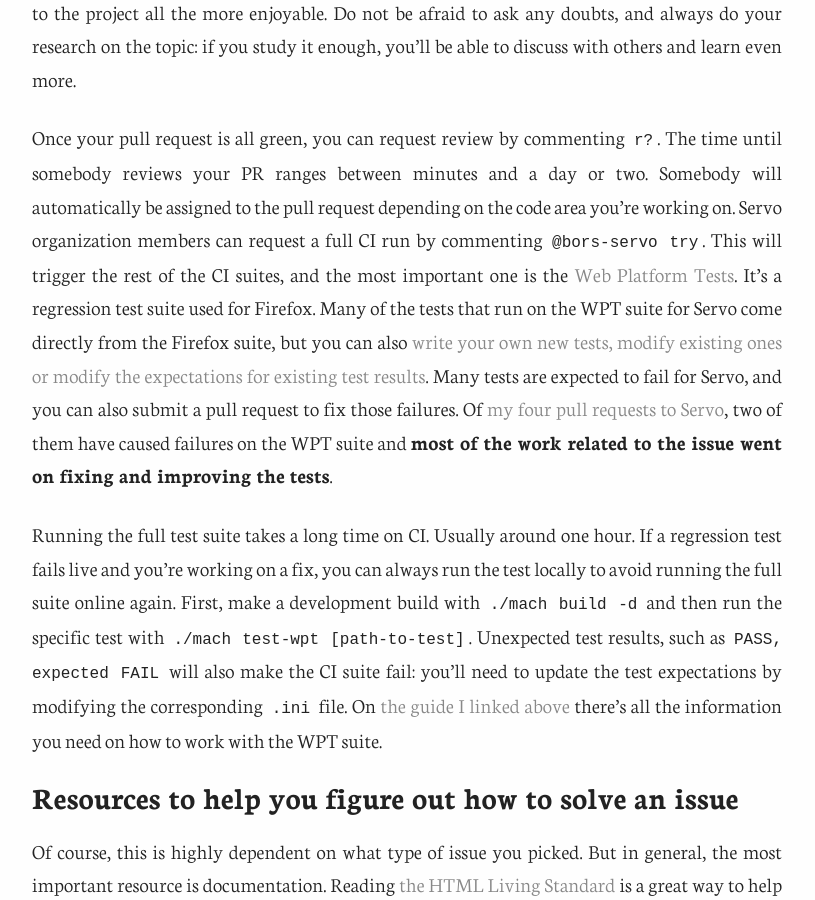
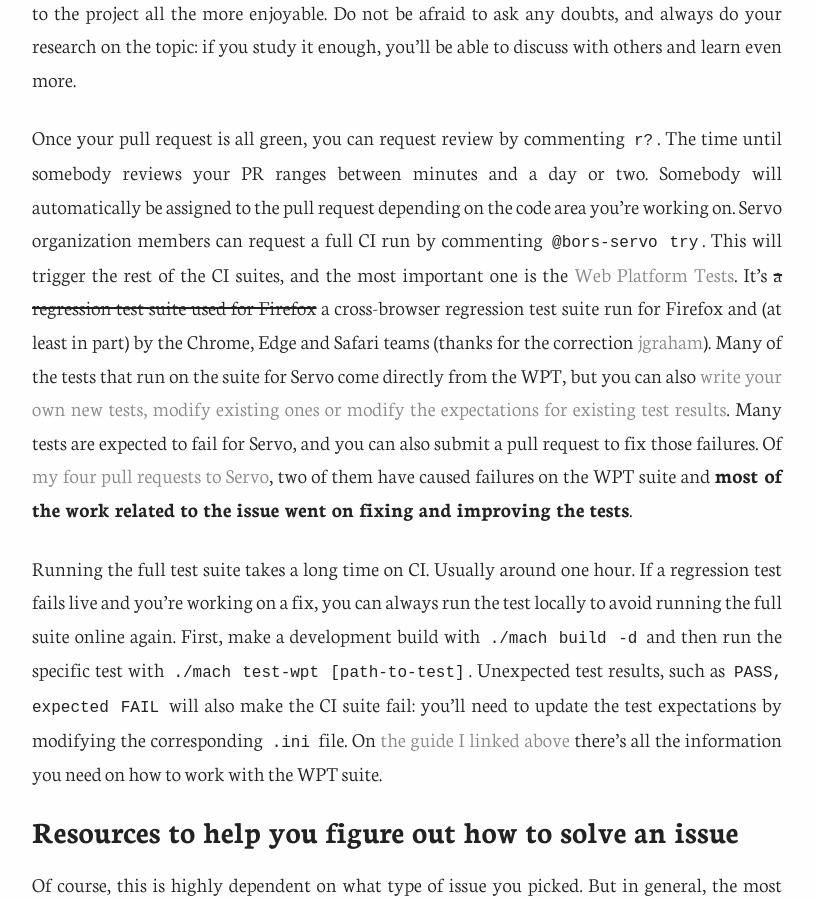
Before and after one commit to fnune/fnune.github.io, a Jekyll site: the page built from _posts/2017-08-12-my-experience-contributing-to-servo.markdown, in a window 1280 px wide and 900 px high, scrolled down 2836 px. Shown: the whole window, without its empty margins (233-1048 px from the left). Built offline with Jekyll 4.4.1, drawn with Linux system fonts in a browser that asks for light colours; comment, search, counter and statistics services are not loaded.

Commit message:
Add correction about the WPT suite

```diff
--- a/_posts/2017-08-12-my-experience-contributing-to-servo.markdown
+++ b/_posts/2017-08-12-my-experience-contributing-to-servo.markdown
@@ -50,7 +50,7 @@ What you need to do to submit a pull request is carefully explained in Servo's [
 
 If needed, you're guaranteed to receive extensive help from the project maintainers. In fact, in some cases, I'm quite sure any of the Servo organization members could have solved the problem I was facing with less effort than it took to help me. [Here's some live proof](https://github.com/servo/servo/pulls?utf8=%E2%9C%93&q=is%3Apr%20author%3Abrainlessdeveloper). The help I receive when working on Servo **makes for an invaluable learning opportunity** and it makes contributing to the project all the more enjoyable. Do not be afraid to ask any doubts, and always do your research on the topic: if you study it enough, you'll be able to discuss with others and learn even more.
 
-Once your pull request is all green, you can request review by commenting `r?`. The time until somebody reviews your PR ranges between minutes and a day or two. Somebody will automatically be assigned to the pull request depending on the code area you're working on. Servo organization members can request a full CI run by commenting `@bors-servo try`. This will trigger the rest of the CI suites, and the most important one is the [Web Platform Tests](https://developer.mozilla.org/en-US/docs/Mozilla/QA/web-platform-tests). It's a regression test suite used for Firefox. Many of the tests that run on the WPT suite for Servo come directly from the Firefox suite, but you can also [write your own new tests, modify existing ones or modify the expectations for existing test results](https://github.com/servo/servo/blob/master/tests/wpt/README.md). Many tests are expected to fail for Servo, and you can also submit a pull request to fix those failures. Of [my four pull requests to Servo](https://github.com/servo/servo/blob/master/tests/wpt/README.md), two of them have caused failures on the WPT suite and **most of the work related to the issue went on fixing and improving the tests**.
+Once your pull request is all green, you can request review by commenting `r?`. The time until somebody reviews your PR ranges between minutes and a day or two. Somebody will automatically be assigned to the pull request depending on the code area you're working on. Servo organization members can request a full CI run by commenting `@bors-servo try`. This will trigger the rest of the CI suites, and the most important one is the [Web Platform Tests](https://developer.mozilla.org/en-US/docs/Mozilla/QA/web-platform-tests). It's ~~a regression test suite used for Firefox~~ a cross-browser regression test suite run for Firefox and (at least in part) by the Chrome, Edge and Safari teams (thanks for the correction [jgraham](https://disqus.com/by/disqus_Ddtz0h4wcm/)). Many of the tests that run on the suite for Servo come directly from the WPT, but you can also [write your own new tests, modify existing ones or modify the expectations for existing test results](https://github.com/servo/servo/blob/master/tests/wpt/README.md). Many tests are expected to fail for Servo, and you can also submit a pull request to fix those failures. Of [my four pull requests to Servo](https://github.com/servo/servo/blob/master/tests/wpt/README.md), two of them have caused failures on the WPT suite and **most of the work related to the issue went on fixing and improving the tests**.
 
 Running the full test suite takes a long time on CI. Usually around one hour. If a regression test fails live and you're working on a fix, you can always run the test locally to avoid running the full suite online again. First, make a development build with `./mach build -d` and then run the specific test with `./mach test-wpt [path-to-test]`. Unexpected test results, such as `PASS, expected FAIL` will also make the CI suite fail: you'll need to update the test expectations by modifying the corresponding `.ini` file. On [the guide I linked above](https://github.com/servo/servo/blob/master/tests/wpt/README.md) there's all the information you need on how to work with the WPT suite.
 
```
